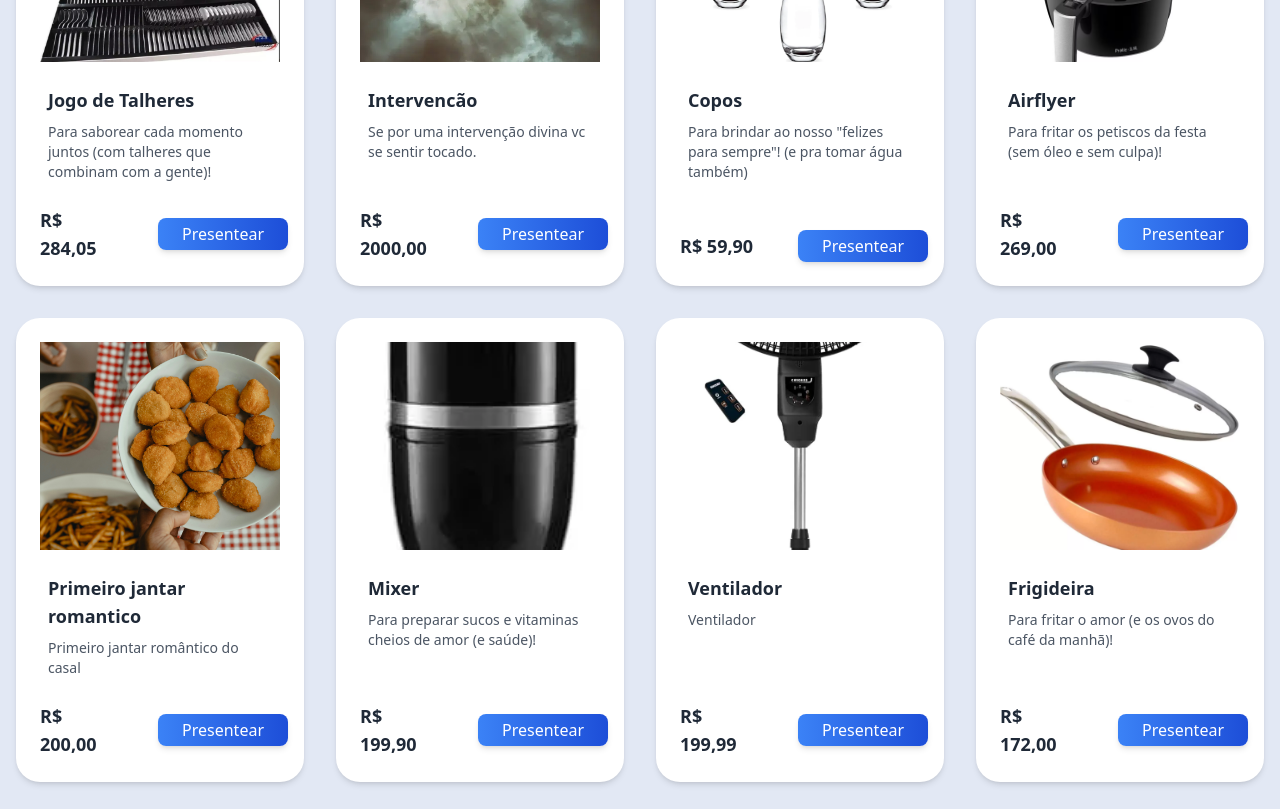
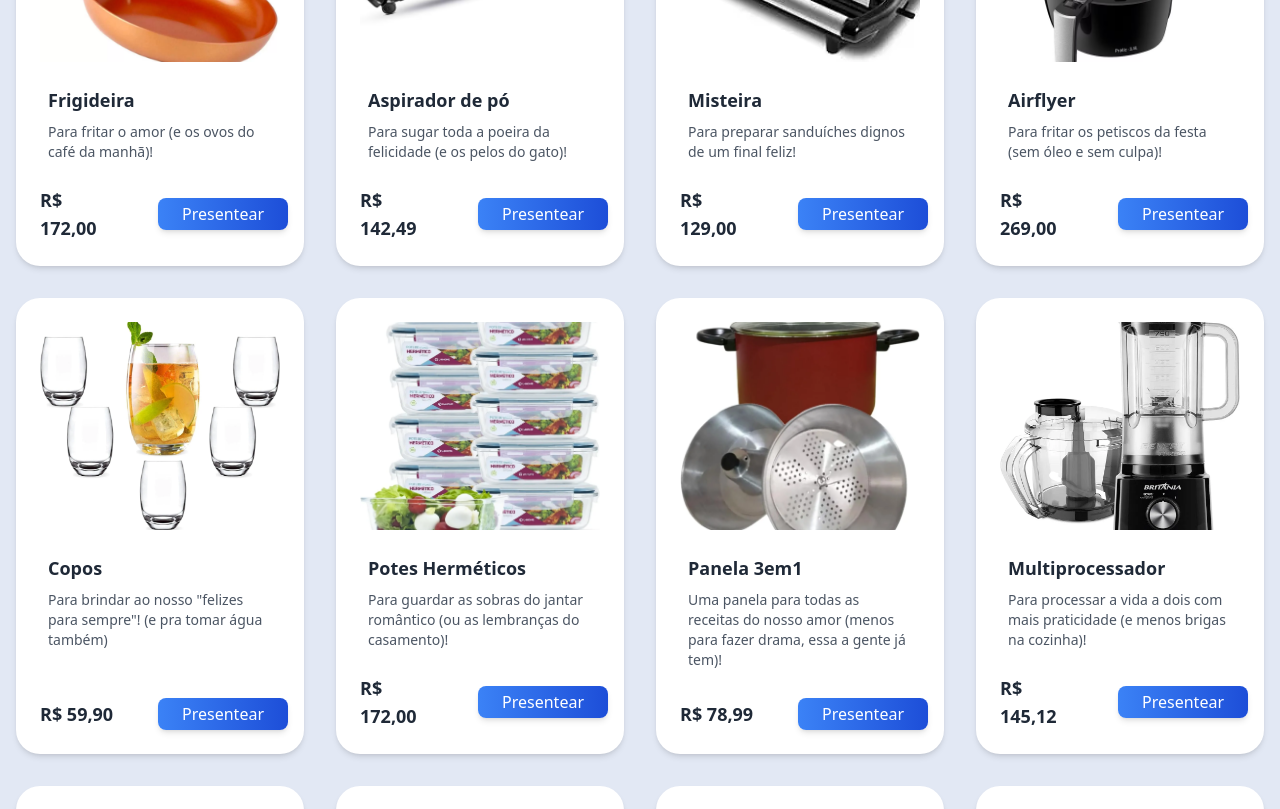
Before and after one commit to rafael-campos/SiteCasamento, a Next.js app: page / in a window 1280 px wide. Shown: the part 4260-5069 px from the top of the page. Built offline with nearby package versions, Linux system fonts and the light colour scheme.

Commit message:
presetes que faltaram

```diff
--- a/components/ListaDePresente.tsx
+++ b/components/ListaDePresente.tsx
@@ -207,10 +207,10 @@ const ListaDePresentes: React.FC = () => {
     },
     {
       id: '26',
-      imagem: '/images/presentes/pipoca.webp',
-      nome: 'Pipoqquera',
-      descricao: 'Pipoqueira',
-      preco: 'R$ 189,00',
+      imagem: '/images/presentes/lixeira.webp',
+      nome: 'Lixeira Inox',
+      descricao: 'Para esconder as evidências dos nossos ataques à geladeira de madrugada!',
+      preco: 'R$ 29,90',
     },
     {
       id: '27',
@@ -235,53 +235,38 @@ const ListaDePresentes: React.FC = () => {
     },
     {
       id: '30',
-      imagem: '/images/presentes/casaljantar.webp',
-      nome: 'Primeiro jantar romantico',
-      descricao: 'Primeiro jantar romântico do casal ',
-      preco: 'R$ 200,00',
-    },
-    {
-      id: '31',
       imagem: '/images/presentes/idosos.webp',
-      nome: 'Aponsentadoria do casal',
-      descricao: 'Ajudinha para a aposentadoria dos noivos ',
+      nome: 'Aposentadoria do casal',
+      descricao: 'Ajudinha para a aposentadoria dos noivos',
       preco: 'R$ 1000,00',
     },
     {
       id: '31',
       imagem: '/images/presentes/louca.webp',
       nome: 'Escorredor de Louça',
-      descricao: 'Escorredor de Louça ',
-      preco: 'R$ 129,90',
+      descricao: 'Escorredor de Louça',
+      preco: 'R$ 129,00',
+    },
+    {
+      id: '31',
+      imagem: '/images/presentes/louca.webp',
+      nome: 'Escorredor de Louça',
+      descricao: 'Escorredor de Louça',
+      preco: 'R$ 129,00',
     },
     {
       id: '32',
       imagem: '/images/presentes/ventilador.webp',
       nome: 'Ventilador',
-      descricao: 'Ventilador ',
-      preco: 'R$ 199,99',
+      descricao: 'Ventilador',
+      preco: 'R$ 129,00',
     },
+
     // Adicione mais presentes conforme necessário
   ];
 
+  return (
 
-  const [presentesEmbaralhados, setPresentesEmbaralhados] = useState<Presente[]>([]);
-
-  useEffect(() => {
-    // Função para embaralhar o array de presentes
-    const shuffleArray = (array: any[]) => {
-      for (let i = array.length - 1; i > 0; i--) {
-        const j = Math.floor(Math.random() * (i + 1));
-        [array[i], array[j]] = [array[j], array[i]];
-      }
-      return array;
-    };
-
-    // Embaralha os presentes ao carregar a página
-    setPresentesEmbaralhados(shuffleArray([...presentes]));
-  }, []);
-
-  return (
     <motion.div
       initial="hidden"
       animate="visible"
@@ -291,7 +276,7 @@ const ListaDePresentes: React.FC = () => {
       <div className="container mx-auto px-4">
         <h2 className="text-3xl font-bold text-center mb-10">Lista de Presentes</h2>
         <div className="grid grid-cols-1 md:grid-cols-2 lg:grid-cols-4 gap-8">
-          {presentesEmbaralhados.map((presente) => (
+          {presentes.map((presente) => (
             <motion.div key={presente.id} variants={itemVariants} className="flex flex-col h-full">
               <div className="bg-white rounded-3xl shadow-md overflow-hidden relative flex flex-col justify-between h-full p-4">
                 <img
```
